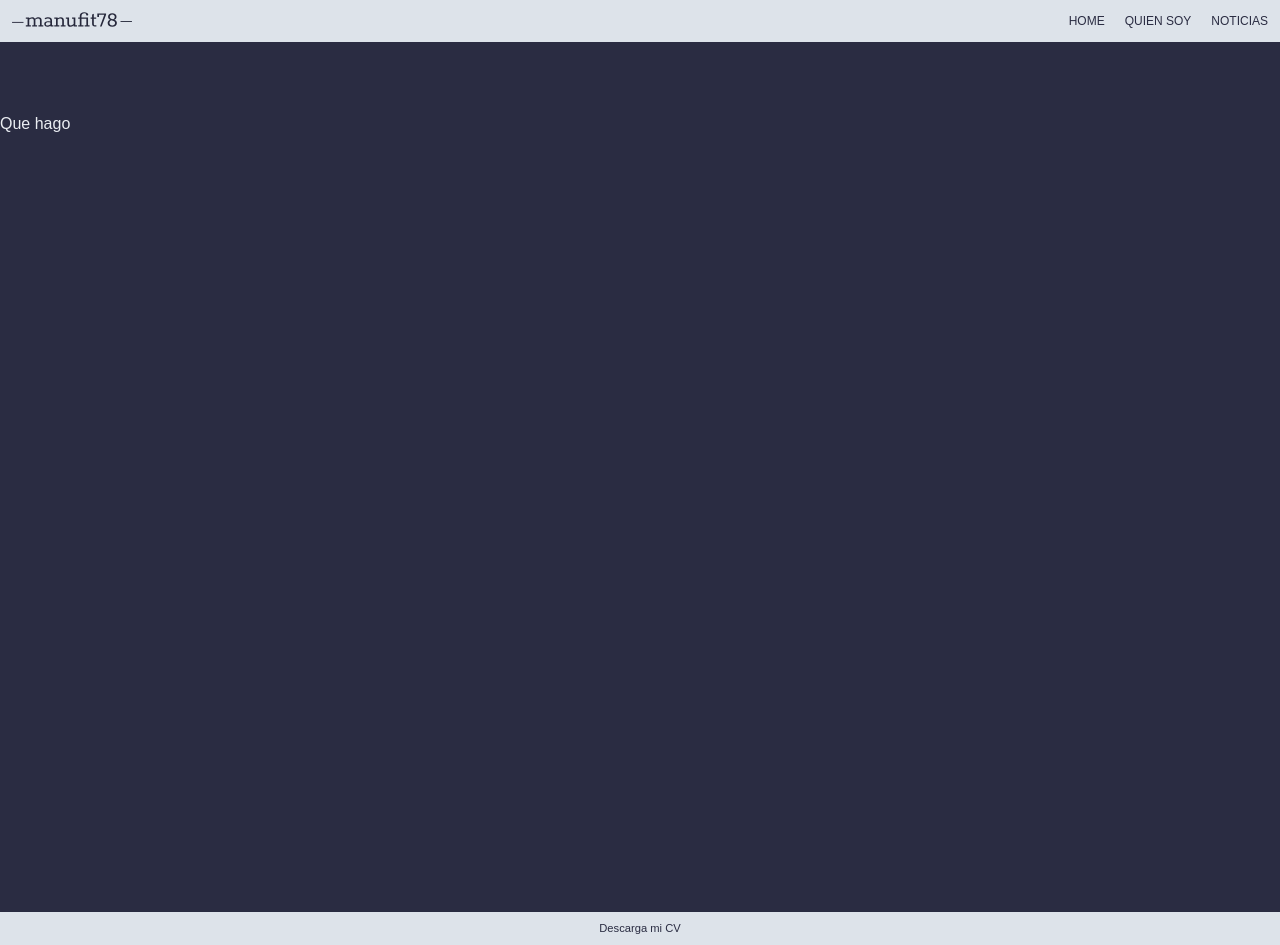
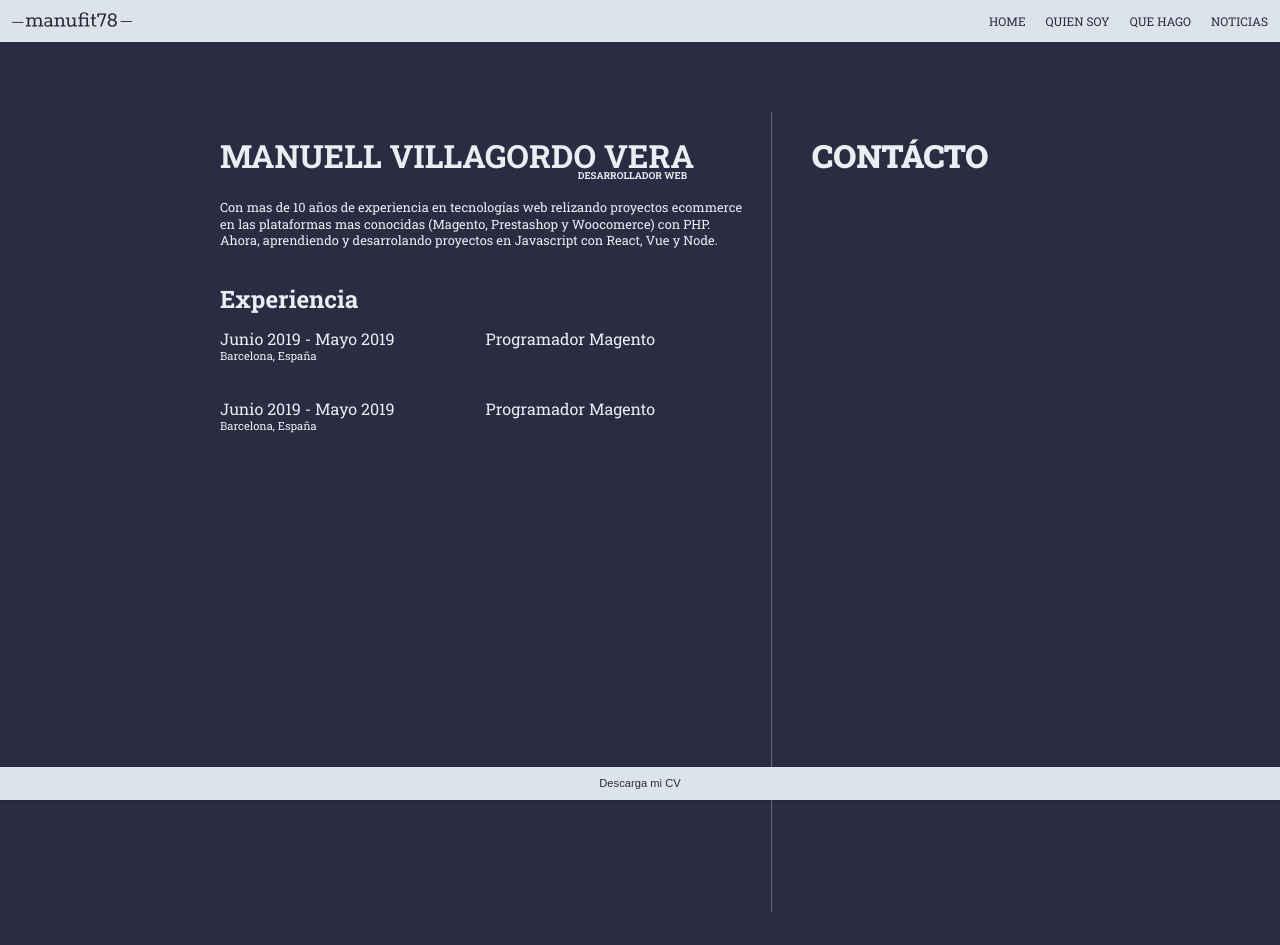
Before and after one commit to mnuhell/manufit78, a React (Create React App) app: page /que-hago in a window 1280 px wide. After the commit the page ends 912 px from the top, so only its background shows below. Built offline with nearby package versions, Linux system fonts and the light colour scheme; a web font is replaced by a local one.

Commit message:
Cambios y estylos en que hago

```diff
--- a/src/components/Footer.js
+++ b/src/components/Footer.js
@@ -2,21 +2,18 @@ import React from 'react';
 import styled from 'styled-components';
 
 const ContainerFooter = styled.div`
-    position: relative;
     bottom: 0;
+    position: fixed;
     width: 100%;
     font-size: .7rem;
 `;
 
-
-
 const Footer = () => {
 
     return (
-        <ContainerFooter>
-            <footer className="py-2 text-center font-global bg-fit-white-300 text-fit-dark-500 shadow">
+        <ContainerFooter className="footer py-2 text-center font-global bg-fit-white-300 text-fit-dark-500 shadow">
+            <footer>
                 <p><a href="" >Descarga mi CV</a></p>
-
             </footer>
         </ContainerFooter>
     )
--- a/src/components/Header.js
+++ b/src/components/Header.js
@@ -3,10 +3,9 @@ import Logo from './Logo';
 import Menu from './Menu';
 import styled from 'styled-components';
 
+
 const HeaderContent = styled.header`
-    position:relative;
-    top: 0;
-    width: 100%;
+
 `;
 
 const Header = () => {
--- a/src/components/Home.js
+++ b/src/components/Home.js
@@ -17,11 +17,11 @@ const WrappperHome = styled.div`
 
     h1{
         @media(min-width: 20em) {
-            font-size: 1.2rem;
+            font-size: 1.2em;
             margin-bottom: 0px;
         }
-        @media(min-width: 48em) {
-            font-size: 2.3rem;
+        @media(min-width: 40em) {
+            font-size: 2em;
             margin-bottom: 20px;
         }
 
@@ -29,15 +29,15 @@ const WrappperHome = styled.div`
     h2{
 
         @media(min-width: 20em) {
-            font-size: 1.4rem;
-            line-height: 1rem;
+            font-size: 2.1rem;
+            line-height: 1em;
         }
-        @media(min-width: 48em) {
-            font-size: 4rem;
+        @media(min-width: 40em) {
+            font-size: 4em;
             line-height: .2rem;
         }
         position: relative;
-        font-size: 4rem;
+        font-size: 4em;
         width: auto;
         display: inline-block;
         &:before{
@@ -50,8 +50,8 @@ const WrappperHome = styled.div`
                 width: 15px;
                 left: -20px;
             }
-            @media(min-width: 48em) {
-                width: 25px;
+            @media(min-width: 40em) {
+                width: 20px;
                 left: -30px;
             }
         }
@@ -66,38 +66,38 @@ const WrappperHome = styled.div`
                 width: 15px;
                 right: -20px;
             }
-            @media(min-width: 48em) {
-                width: 25px;
+            @media(min-width: 40em) {
+                width: 20px;
                 right: -30px;
             }
         }
     }
 
     .intro__mas{
-        font-size: .8rem;
+        font-size: .8em;
         position: absolute;
         right: 0px;
         bottom: 0px;
         @media(min-width: 20em) {
-            font-size: .8rem;
+            font-size: .3em;
             bottom: -20px;
         }
-        @media(min-width: 48em) {
-            font-size: .8rem;
-            bottom: -35px;
+        @media(min-width: 40em) {
+            font-size: .2em;
+            bottom: -33px;
         }
     }
     .intro__dev{
-        font-size: .8rem;
+        font-size: .8em;
         position: absolute;
         left: 0px;
         @media(min-width: 20em) {
-            font-size: .8rem;
+            font-size: .3em;
             bottom: -20px;
         }
-        @media(min-width: 48em) {
-            font-size: .8rem;
-            bottom: -35px;
+        @media(min-width: 40em) {
+            font-size: .2em;
+            bottom: -33px;
         }
 
     }
@@ -106,15 +106,14 @@ const WrappperHome = styled.div`
 
 const Home = () => {
 
-
     return(
 
         <WrappperHome>
             <div className="container font-global intro">
                 <h1>Mi nombre:</h1>
-                <h2>Manuel Villagordo vera
+                <h2>Manuel Villagordo
                 <small className="intro__mas"><Link to="/quien-soy">Saber más</Link></small>
-                <small className="intro__dev"><Link to="/quien-soy">desarrollador web</Link></small>
+                <small className="intro__dev"><Link to="/que-hago">desarrollador web</Link></small>
                 </h2>
             </div>
         </WrappperHome>
--- a/src/components/Menu.js
+++ b/src/components/Menu.js
@@ -16,13 +16,16 @@ const MenuContainer = styled.nav`
 const Menu = () => {
 
     return (
-        <MenuContainer className="font-global text-dark-fit-500 text-right menu uppercase">
+        <MenuContainer className="font-culum text-dark-fit-500 text-right menu uppercase">
             <ul className="ul-menu flex justify-end gap-5 sm:flex-no-wrap">
                 <li className="li-menu">
                     <Link to="/"> Home </Link>
                 </li>
                 <li className="li-menu">
                     <Link to="/quien-soy"> Quien soy </Link>
+                </li>
+                <li className="li-menu">
+                    <Link to="/que-hago"> Que hago </Link>
                 </li>
                 <li className="li-menu">
                     <Link to="/noticias"> Noticias </Link>
--- a/src/components/QueHago.js
+++ b/src/components/QueHago.js
@@ -2,19 +2,126 @@ import React from 'react';
 import styled from 'styled-components';
 
 const QueHagoContainer = styled.div`
+    margin-top: 70px;
+    display: grid;
+    @media(min-width: 20em) {
+        grid-template-columns: 100%;
+        width: 100%;
+    }
 
-    margin-top: 70px;
-    display: flex;
+    @media(min-width: 57em) {
+        grid-template-columns: repeat(2, 65% 35%);
+        max-width: 55em;
+    }
+
+    grid-gap: 20px;
     height: 100vh;
 
+
+`;
+
+const LeftColumn = styled.div`
+    ${'' /* background-color: #26283B; */}
+    padding: 20px;
+    border-right: 1px solid #6A6B7B;
+    .cab{
+        margin-bottom: 2em;
+    }
+    .nombre{
+        position: relative;
+        font-size: 2rem;
+        text-transform: uppercase;
+        font-weight: 700;
+            .profesion{
+            font-size: .3em;
+            margin-top: 10px;
+            position: absolute;
+            right: 7px;
+            bottom: -6px;
+        }
+    }
+    .description{
+        margin-top: 1.5em;
+        font-size: .8em;
+        line-height: 1.3em;
+    }
+    .expe__title{
+        font-size: 1.5em;
+        font-weight: 700;
+        margin-bottom: .4em
+    }
+    .expe__case-unit{
+        display: grid;
+        grid-template-columns: repeat(2, 1fr);
+        margin-bottom: 2em;
+    }
+    .expe__case-place{
+        font-size: .7em;
+        margin-top: -3px;
+    }
+`;
+
+const RightColumn = styled.div`
+
+    .contacto__title{
+        font-size: 2rem;
+        text-transform: uppercase;
+        font-weight: 800;
+    }
+    ${'' /* background-color: #6A6B7B; */}
+    padding: 20px;
 `;
 
 
 const QueHago = () => {
 
     return (
-        <QueHagoContainer className="que-hago container font-global">
-            <h1>Que hago</h1>
+        <QueHagoContainer className="que-hago container font-culum">
+        <LeftColumn className="">
+
+            <div className="cab">
+                <p className="nombre inline"> Manuell Villagordo Vera <small className="profesion">Desarrollador web</small></p>
+                <p className="description"> Con mas de 10 años de experiencia en tecnologías web relizando proyectos ecommerce en las plataformas mas conocidas (Magento, Prestashop y Woocomerce) con PHP. Ahora, aprendiendo y desarrolando proyectos en Javascript con React, Vue y Node.</p>
+            </div>
+
+            <div className="expe">
+                <h2 className="expe__title"> Experiencia </h2>
+                <div className="expe__case">
+                <div className="expe__case-unit">
+                    <div className="expe__case-date">
+                        Junio 2019 - Mayo 2019
+                        <div className="expe__case-place ">
+                            Barcelona, España
+                        </div>
+
+                    </div>
+                    <div className="expe__case-work">
+                        Programador Magento
+                    </div>
+                </div>
+                <div className="expe__case-unit">
+                    <div className="expe__case-date">
+                        Junio 2019 - Mayo 2019
+                        <div className="expe__case-place ">
+                            Barcelona, España
+                        </div>
+
+                    </div>
+                    <div className="expe__case-work">
+                        Programador Magento
+                    </div>
+                </div>
+                </div>
+            </div>
+
+        </LeftColumn>
+
+        <RightColumn className="">
+            <div className="contacto">
+                <h2 className="contacto__title"> Contácto</h2>
+            </div>
+        </RightColumn>
+
         </QueHagoContainer>
     )
 }
--- a/src/components/QuienSoy.js
+++ b/src/components/QuienSoy.js
@@ -10,8 +10,10 @@ const Wrapper = styled.div`
     align-items: center;
     align-content: center;
     max-width: 43rem;
+    padding: 5em .2em;
 
     .notas__intro{
+        padding: 0 20px;
         p{
             margin-bottom: 10px;
             line-height: 1.2rem;
@@ -44,7 +46,7 @@ const QuienSoy = () => {
     return (
         <Wrapper className="container font-global notas">
 
-            <div className="notas__intro ">
+            <div className="notas__intro">
             {/* <Video>
                 <video preload>
                     <source src={`./assets/${Face}.mov`} type="video/mp4" />
--- /dev/null
+++ b/src/hooks/Helpers.js
@@ -0,0 +1,7 @@
+import React, { useEffect } from 'react';
+
+
+export const isHome = () => {
+
+
+}
--- /dev/null
+++ b/src/scss/_footer.scss
@@ -0,0 +1,4 @@
+.footer-fixed{
+    position: fixed;
+    width: 100%;
+}
--- /dev/null
+++ b/src/scss/_header.scss
@@ -0,0 +1,4 @@
+.header-fixed{
+    position: fixed;
+    width: 100%;
+}
--- a/src/scss/styles.scss
+++ b/src/scss/styles.scss
@@ -1,2 +1,4 @@
 @import './base';
 @import './noticia';
+@import './header';
+@import './footer';
--- a/src/tailwind.css
+++ b/src/tailwind.css
@@ -1,4 +1,5 @@
 @import url('https://fonts.googleapis.com/css2?family=Alice&display=swap');
+@import url('https://fonts.googleapis.com/css2?family=Roboto+Slab:wght@400;500;700;900&display=swap');
 @tailwind base;
 @tailwind components;
 @tailwind utilities;
--- a/tailwind.config.js
+++ b/tailwind.config.js
@@ -35,6 +35,7 @@ module.exports = {
         },
         fontFamily: {
             'global': ['Alice', 'sans-serif'],
+            'culum' : ['Roboto Slab', 'serif'],
         },
         screens: {
         'sm': '640px',
```
